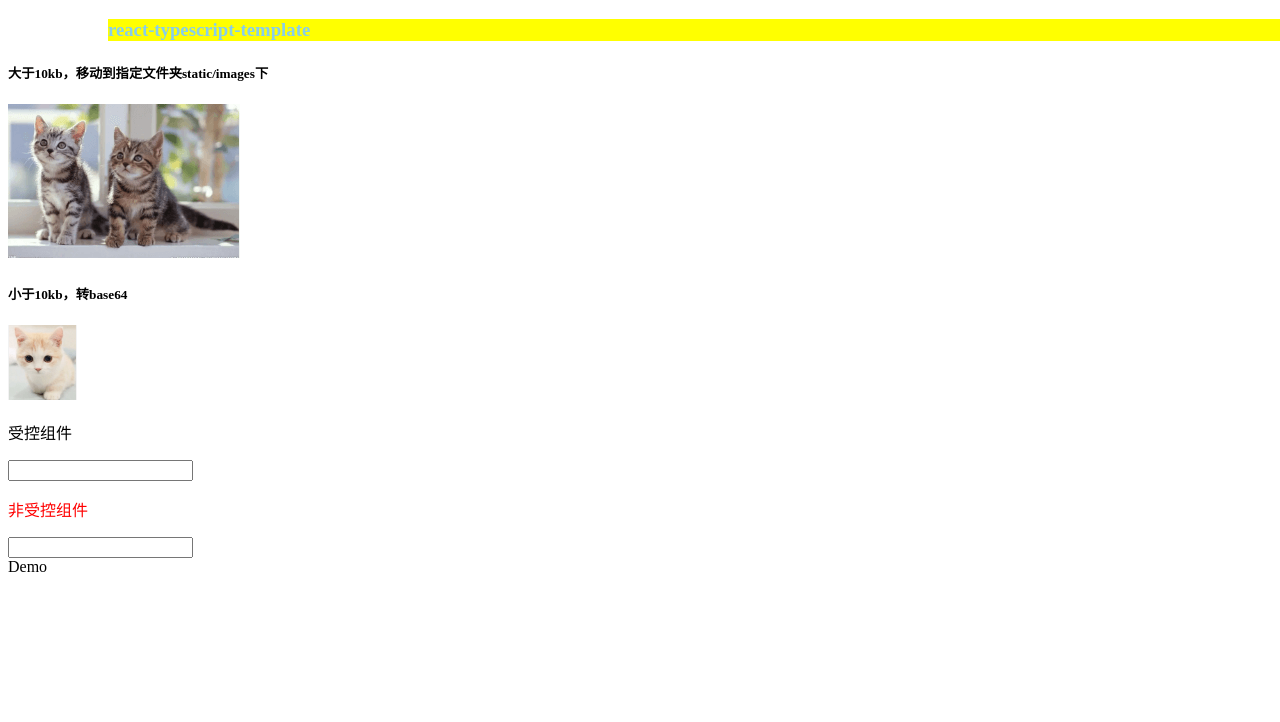
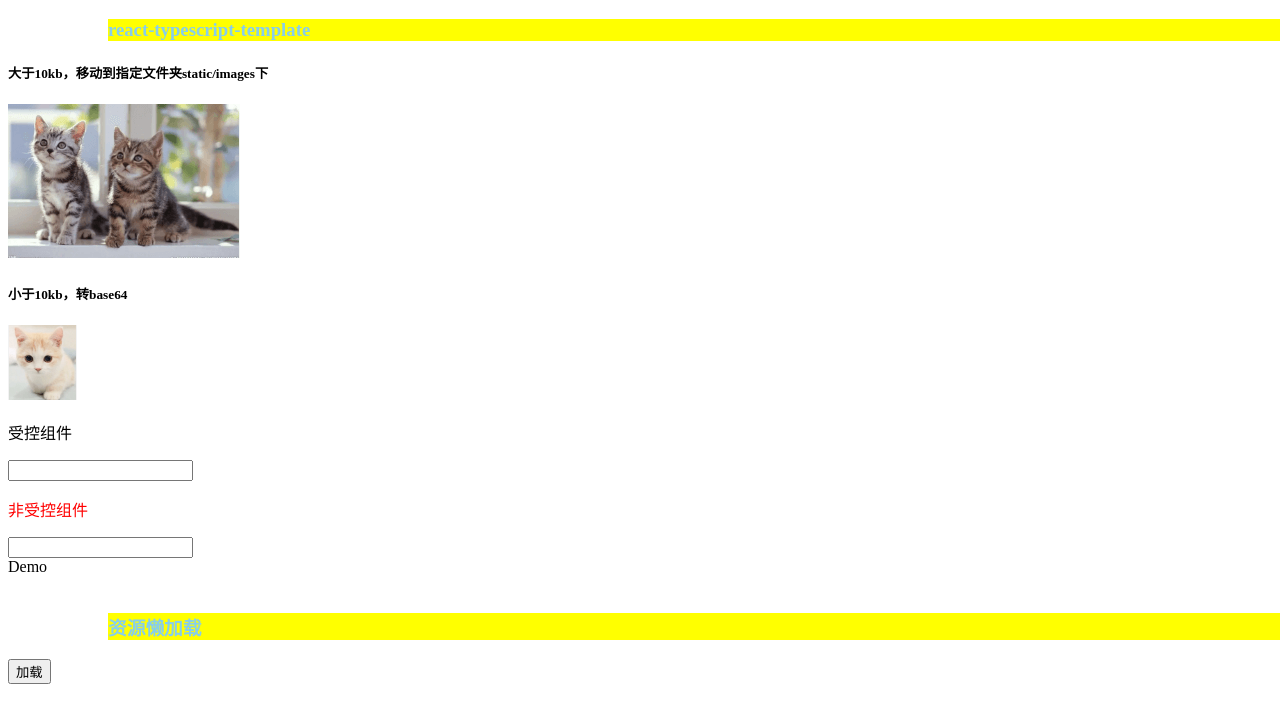
Before and after one commit to yeyu98/react-typescript-template, a React app: page / in a window 1280 px wide. Shown: the top 722 px of the page. Built offline with nearby package versions, Linux system fonts and the light colour scheme.

Commit message:
feat: 资源懒加载

```diff
--- a/src/App.tsx
+++ b/src/App.tsx
@@ -2,22 +2,24 @@
  * @Author: xiaohu
  * @Date: 2023-08-16 10:31:41
  * @LastEditors: xiaohu
- * @LastEditTime: 2023-08-20 16:42:52
+ * @LastEditTime: 2023-08-20 16:53:36
  * @FilePath: \react-typescript-template\src\App.tsx
  * @Description:
  */
-import React, { useEffect, useState }  from 'react'
+import React, { Suspense, lazy, useEffect, useState }  from 'react'
 import Demo from "@/components/Demo"
-import DemoTwo from "@/components/DemoTwo"
 import fivekb from "@/assets/images/5kb.png"
 import twitykb from "@/assets/images/22kb.png"
 import './App.less'
+
+const LazyLoadDemoTwo = lazy(() => import("@/components/DemoTwo"))
 
 interface Props {}
 
 function App(props: Props) {
   const {} = props
   const [ count, setCounts ] = useState('')
+  const [ show, setShow ] = useState(false)
   const onChange = (e: any) => {
     console.log(e)
     setCounts(e.target.value)
@@ -42,6 +44,14 @@ function App(props: Props) {
       <p className='no-use'>非受控组件</p>
       <input type="text" />
       <Demo />
+      <br />
+      <h3>资源懒加载</h3>
+      <button onClick={() => setShow(!show)}>加载</button>
+      {
+        show && <Suspense fallback={<div>加载中...</div>}>
+          <LazyLoadDemoTwo />
+        </Suspense>
+      }
     </>
   )
 }
--- a/tsconfig.json
+++ b/tsconfig.json
@@ -16,7 +16,7 @@
     "noEmit": true,
     "jsx": "react", // react18这里也可以改成react-jsx
     "paths": {
-      "@": ["src/*"]
+      "@": ["src/*"],
     }
   },
   "include": [
```
Also changed, not shown: 1 other file (tests, documents, lock files or other folders).
